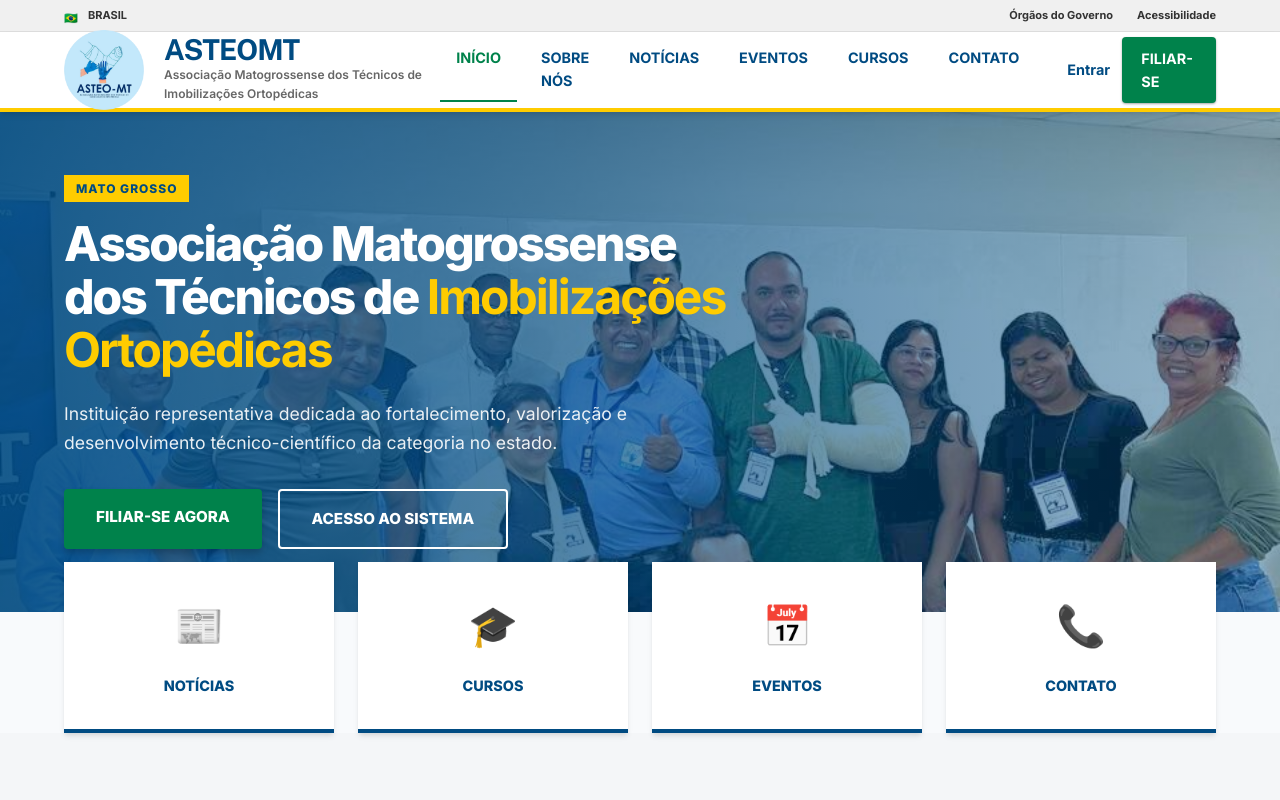
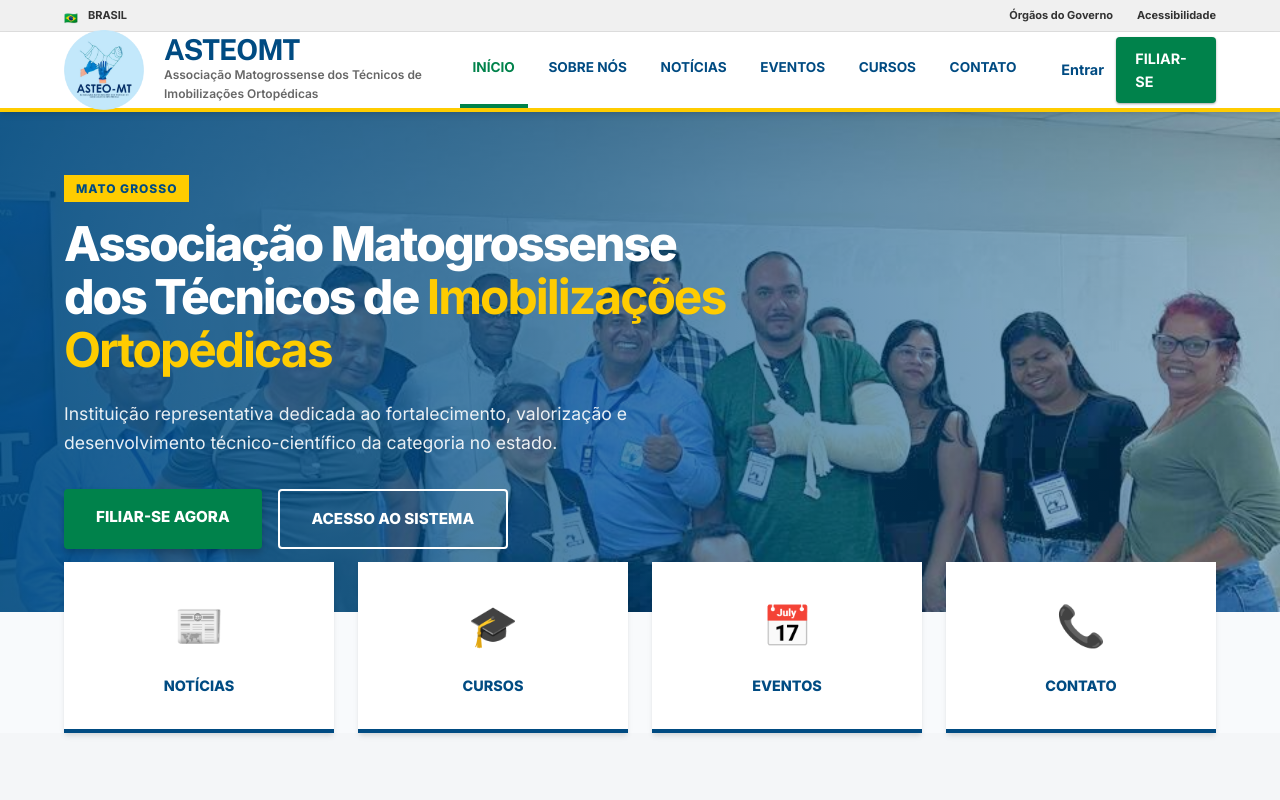
Before and after one commit to marciogleik/asteomt-site, a React (Vite) app in the folder asteomt-web/: page / in a window 1280 px wide. Shown: the top 800 px of the page. Built offline with nearby package versions, Linux system fonts and the light colour scheme; no server answers.

Commit message:
style: refatorar alinhamento vertical do header e manter itens em linha única

```diff
--- a/asteomt-web/src/components/Header.css
+++ b/asteomt-web/src/components/Header.css
@@ -78,20 +78,28 @@
   display: flex;
   align-items: center;
   gap: 2rem;
+  height: 100%;
 }
 
 .nav-links {
   display: flex;
   gap: 0.5rem;
+  height: 100%;
+  align-items: stretch;
 }
 
 .nav-link {
-  font-size: 0.9rem;
+  font-size: 0.85rem;
   font-weight: 700;
   text-transform: uppercase;
   color: var(--gov-blue-dark);
-  padding: 0.5rem 1rem;
-  border-bottom: 2px solid transparent;
+  padding: 0 0.8rem;
+  border-bottom: 4px solid transparent;
+  display: flex;
+  align-items: center;
+  white-space: nowrap;
+  height: 100%;
+  transition: all 0.2s ease;
 }
 
 .nav-link:hover,
@@ -188,6 +196,8 @@
     transform: translateY(-150%);
     transition: transform 0.3s ease-in-out;
     gap: 1.5rem;
+    height: auto;
+    align-items: center;
   }
 
   .nav.active {
@@ -198,11 +208,16 @@
     flex-direction: column;
     width: 100%;
     text-align: center;
+    height: auto;
+    gap: 0;
   }
 
   .nav-link {
     width: 100%;
     padding: 1rem;
+    height: auto;
+    justify-content: center;
+    border-bottom: 1px solid #eee;
   }
 
   .auth-group {
```
Also changed, not shown: asteomt-web/keep-alive.js (+22 -7 lines).
